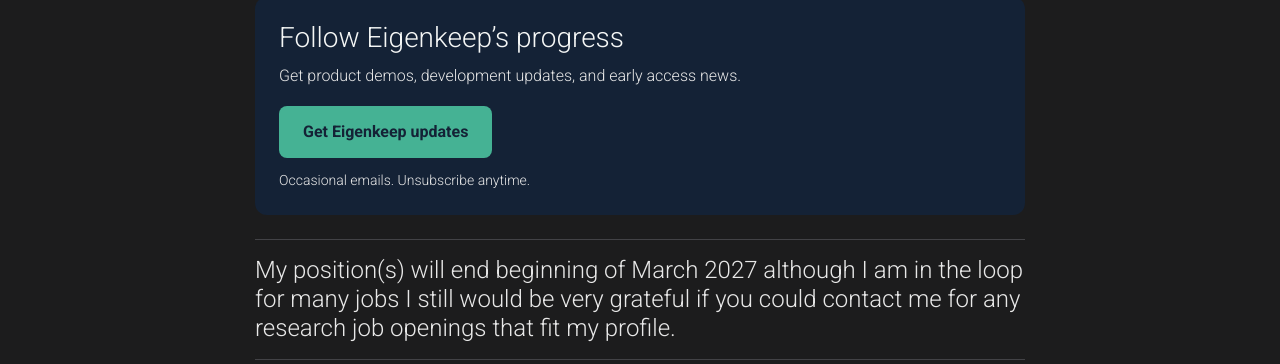
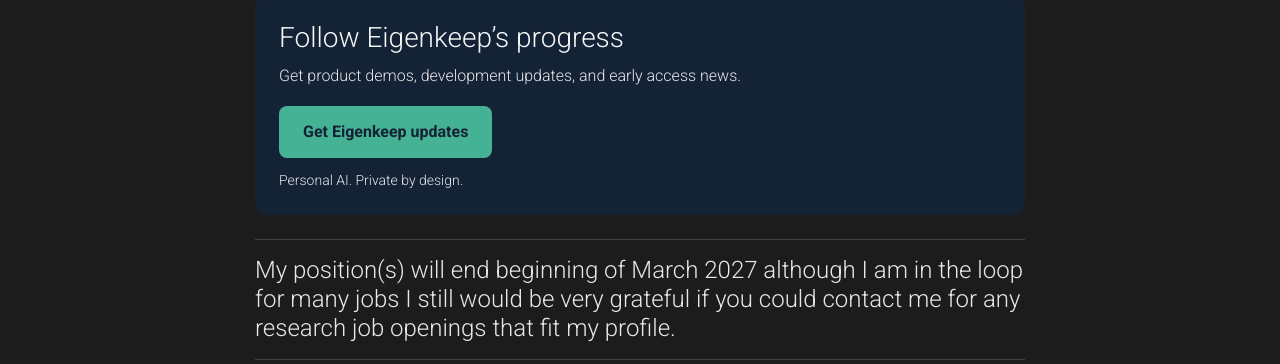
Before and after one commit to mathowl/tgdejong, a Jekyll site: the page built from _pages/about.md, in a window 1280 px wide and 900 px high, scrolled down 621 px. Shown: the part 88-452 px from the top of the window. Built offline with Jekyll 4.4.1, drawn with Linux system fonts in a browser that asks for light colours; full-size pictures stand in for the smaller copies a plugin makes; some web fonts are replaced; comment, search, counter and statistics services are not loaded; a style sheet for code colours, icons or effects is not loaded.

Commit message:
Update about.md

```diff
--- a/_pages/about.md
+++ b/_pages/about.md
@@ -46,7 +46,7 @@ I am a Founder of Eigenkeep. Eigenkeep designs and delivers custom-built AI comp
   </button>
 
   <p style="margin:12px 0 0; font-size:14px;">
-    Occasional emails. Unsubscribe anytime.
+    Personal AI. Private by design.
   </p>
 </div>
 
```
